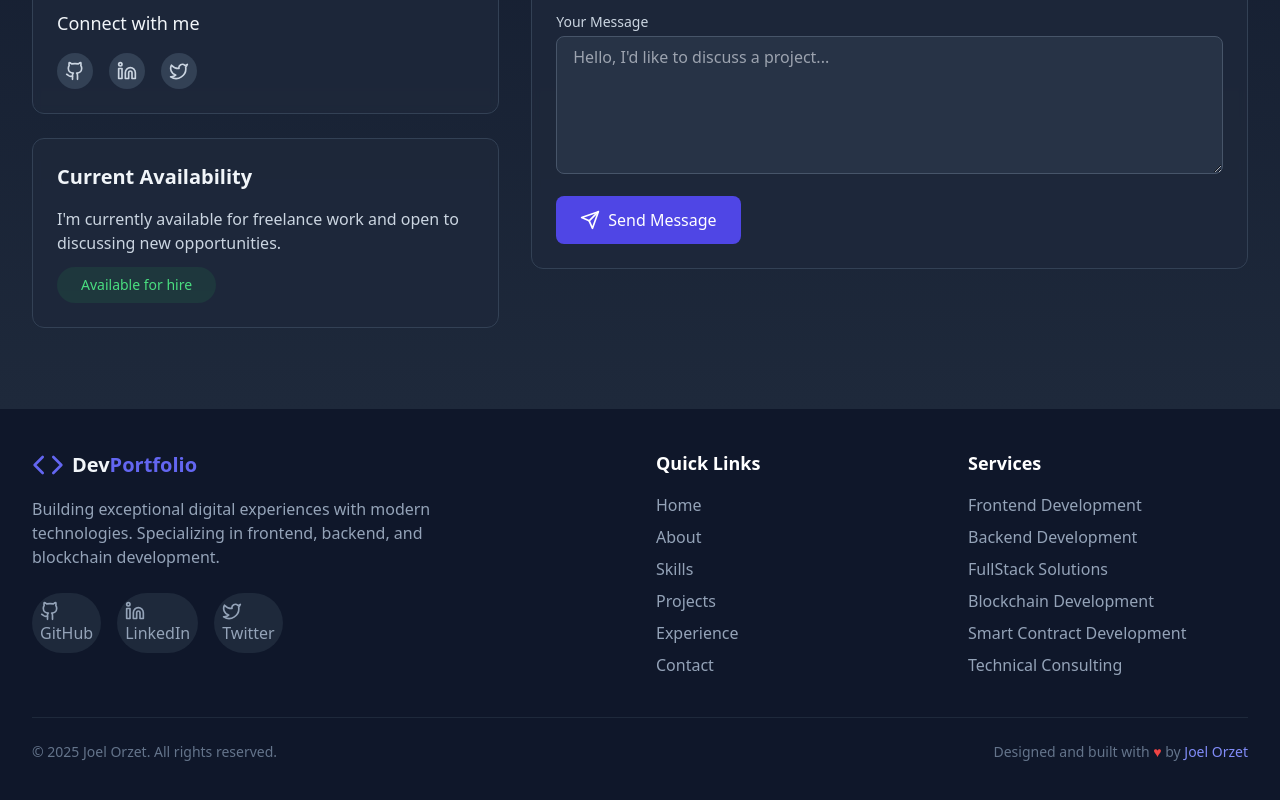
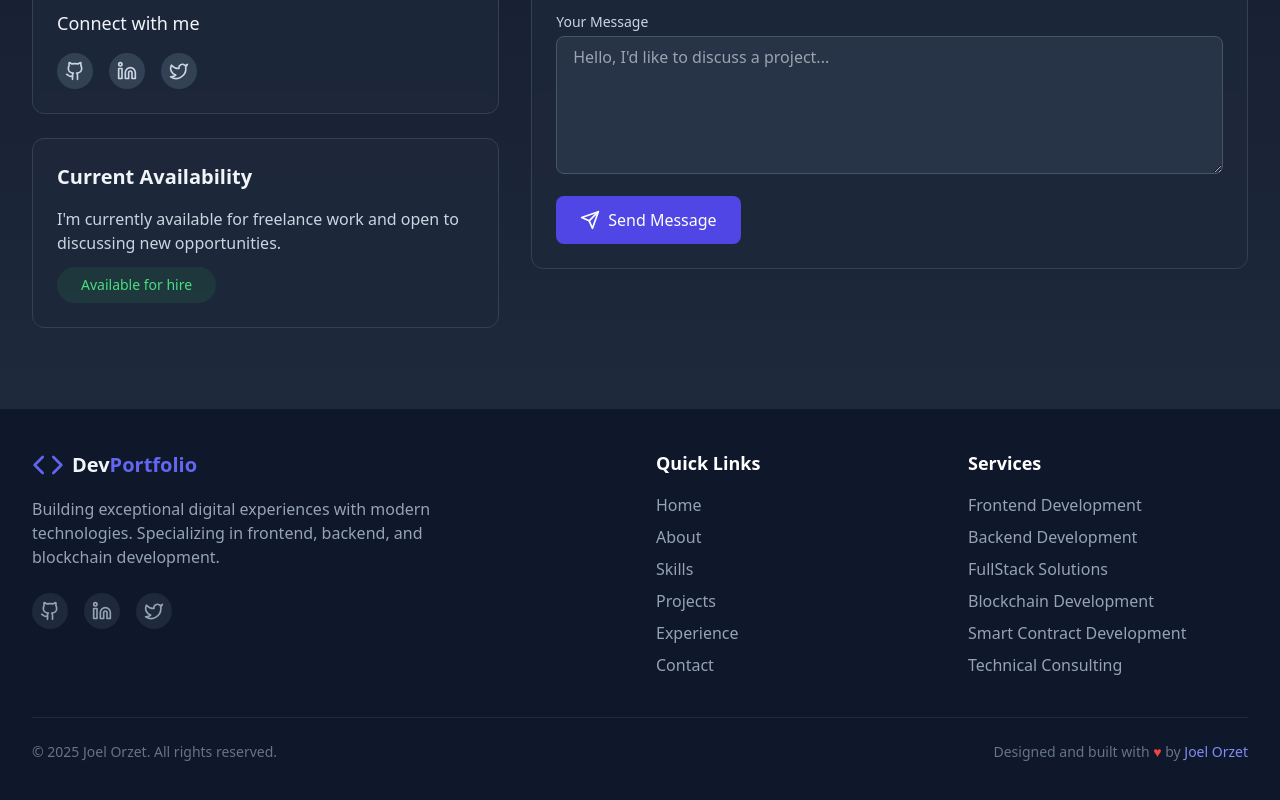
Before and after one commit to joelorzet/portfolio-v2, a React (Vite) app: page / in a window 1280 px wide. Shown: the part 5251-6051 px from the top of the page. Built offline with nearby package versions, Linux system fonts and the light colour scheme.

Commit message:
ref: Simplify Footer component by removing label prop from Link components and update hover colors in SocialLinks for better visual consistency

```diff
--- a/src/components/Footer.tsx
+++ b/src/components/Footer.tsx
@@ -19,13 +19,9 @@ export const Footer = () => {
                             backend, and blockchain development.
                         </p>
                         <div className="flex space-x-4">
-                            <Link href={data.social.github} label="GitHub" icon={<Github className="w-5 h-5" />} />
-                            <Link
-                                href={data.social.linkedin}
-                                label="LinkedIn"
-                                icon={<Linkedin className="w-5 h-5" />}
-                            />
-                            <Link href={data.social.twitter} label="Twitter" icon={<Twitter className="w-5 h-5" />} />
+                            <Link href={data.social.github} icon={<Github className="w-5 h-5" />} />
+                            <Link href={data.social.linkedin} icon={<Linkedin className="w-5 h-5" />} />
+                            <Link href={data.social.twitter} icon={<Twitter className="w-5 h-5" />} />
                         </div>
                     </div>
 
--- a/src/components/SocialLinks.tsx
+++ b/src/components/SocialLinks.tsx
@@ -13,7 +13,7 @@ export const SocialLinks = ({ className = '', iconClassName = '' }: SocialLinksP
                 href={data.social.github}
                 target="_blank"
                 rel="noopener noreferrer"
-                className={`p-2 transition-colors rounded-full bg-slate-700 text-slate-300 hover:text-white hover:bg-indigo-600 ${iconClassName}`}
+                className={`p-2 transition-colors rounded-full bg-slate-700 text-slate-300 hover:text-white hover:bg-blue-600 ${iconClassName}`}
             >
                 <Github className="w-5 h-5" />
             </a>
@@ -21,7 +21,7 @@ export const SocialLinks = ({ className = '', iconClassName = '' }: SocialLinksP
                 href={data.social.linkedin}
                 target="_blank"
                 rel="noopener noreferrer"
-                className={`p-2 transition-colors rounded-full bg-slate-700 text-slate-300 hover:text-white hover:bg-indigo-600 ${iconClassName}`}
+                className={`p-2 transition-colors rounded-full bg-slate-700 text-slate-300 hover:text-white hover:bg-blue-500 ${iconClassName}`}
             >
                 <Linkedin className="w-5 h-5" />
             </a>
@@ -29,7 +29,7 @@ export const SocialLinks = ({ className = '', iconClassName = '' }: SocialLinksP
                 href={data.social.twitter}
                 target="_blank"
                 rel="noopener noreferrer"
-                className={`p-2 transition-colors rounded-full bg-slate-700 text-slate-300 hover:text-white hover:bg-indigo-600 ${iconClassName}`}
+                className={`p-2 transition-colors rounded-full bg-slate-700 text-slate-300 hover:text-white hover:bg-blue-500 ${iconClassName}`}
             >
                 <Twitter className="w-5 h-5" />
             </a>
```
